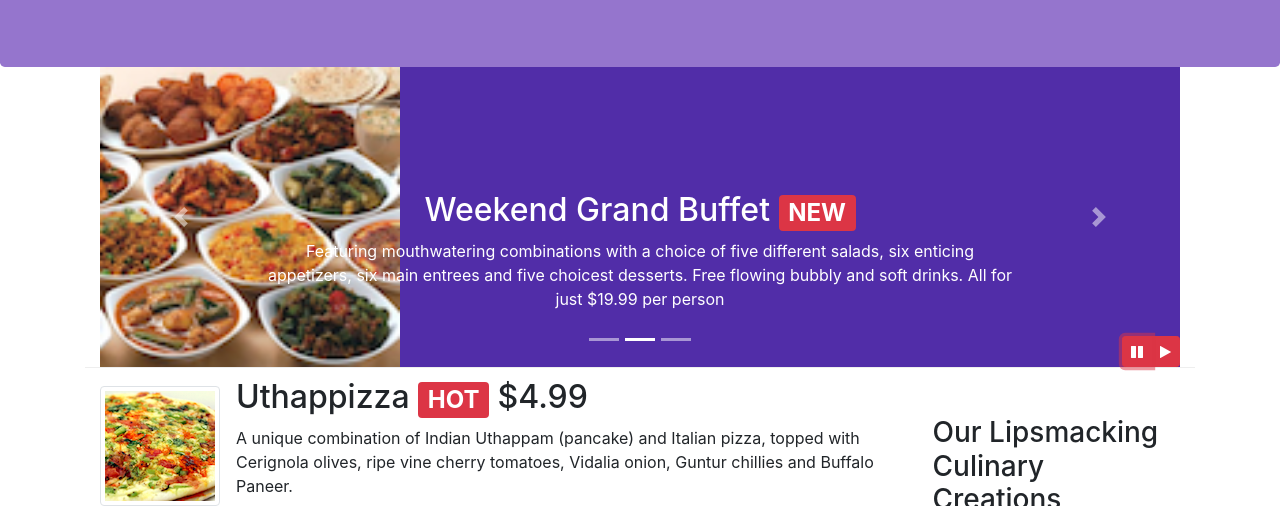
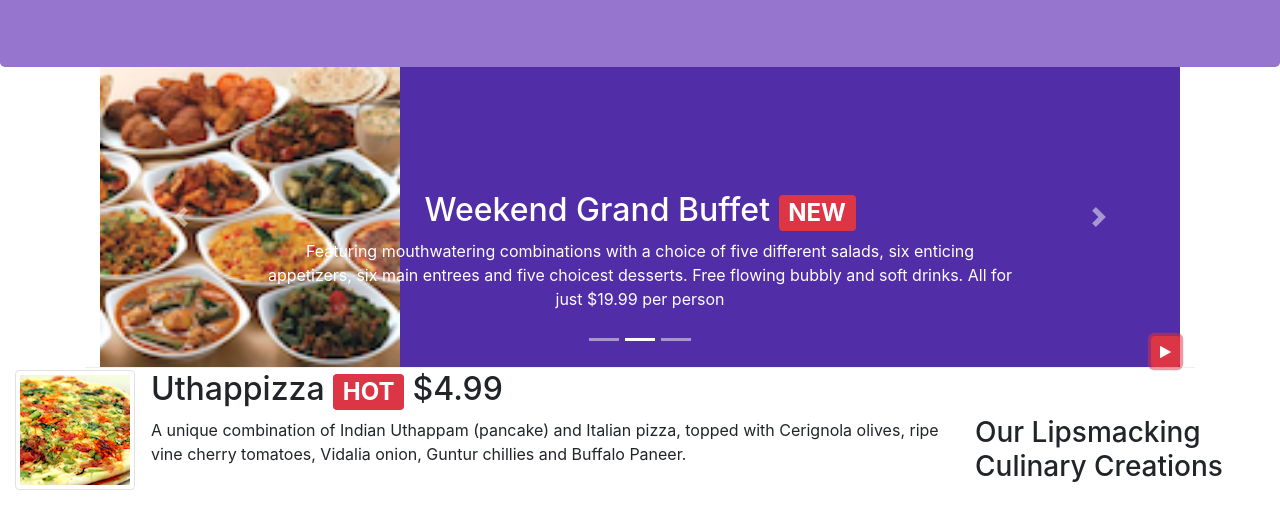
Before and after one commit to raj-hero/coursera-Front-End-Web-UI-Frameworks-and-Tools-Bootstrap-4, a website: page index.html in a window 1280 px wide. Both pictures are taken after a click on the button 1137 px from the left and 645 px from the top of the page. Shown: the part 294-800 px from the top of the page. Drawn offline with nearby package versions, Linux system fonts and the light colour scheme.

Commit message:
More Bootstrap Jquery in Carousel Control

```diff
--- a/index.html
+++ b/index.html
@@ -248,13 +248,11 @@
                     <a href="#mycarousel" class="carousel-control-next" role="button" data-slide="next">
                         <span class="carousel-control-next-icon"></span>
                     </a>
-                    <div class="btn-group" id="carouselButton">
-                        <button class="btn btn-danger btn-sm" id="carousel-pause">
-                            <span class="fa fa-pause"></span>
-                        </button>
-                        <button class="btn btn-danger btn-sm" id="carousel-play">
-                            <span class="fa fa-play"></span>
-                        </button>
+
+                    <button class="btn btn-danger btn-sm" id="carouselButton">
+                        <span class="fa fa-pause"></span>
+                    </button>
+
                     </div>
                 </div>
             </div>
@@ -375,12 +373,19 @@
     <script>
         $(document).ready(function(){
             $("#mycarousel").carousel( { interval: 2000 } );
-            $("#carousel-pause").click(function(){
-                $("#mycarousel").carousel('pause');
+            $("#carouselButton").click(function(){
+                if($('#carouselButton').children('span').hasClass('fa-pause')){
+                    $("#mycarousel").carousel('pause');
+                    $('#carouselButton').children('span').removeClass('fa-pause');
+                    $('#carouselButton').children('span').addClass('fa-play');
+                }
+                else if($('#carouselButton').children('span').hasClass('fa-play')){
+                    $("#mycarousel").carousel('cycle');
+                    $('#carouselButton').children('span').removeClass('fa-play');
+                    $('#carouselButton').children('span').addClass('fa-pause');
+                }
             });
-            $("#carousel-play").click(function(){
-                $("#mycarousel").carousel('cycle');
-            });
+
         });
     </script>
 </body>
```
